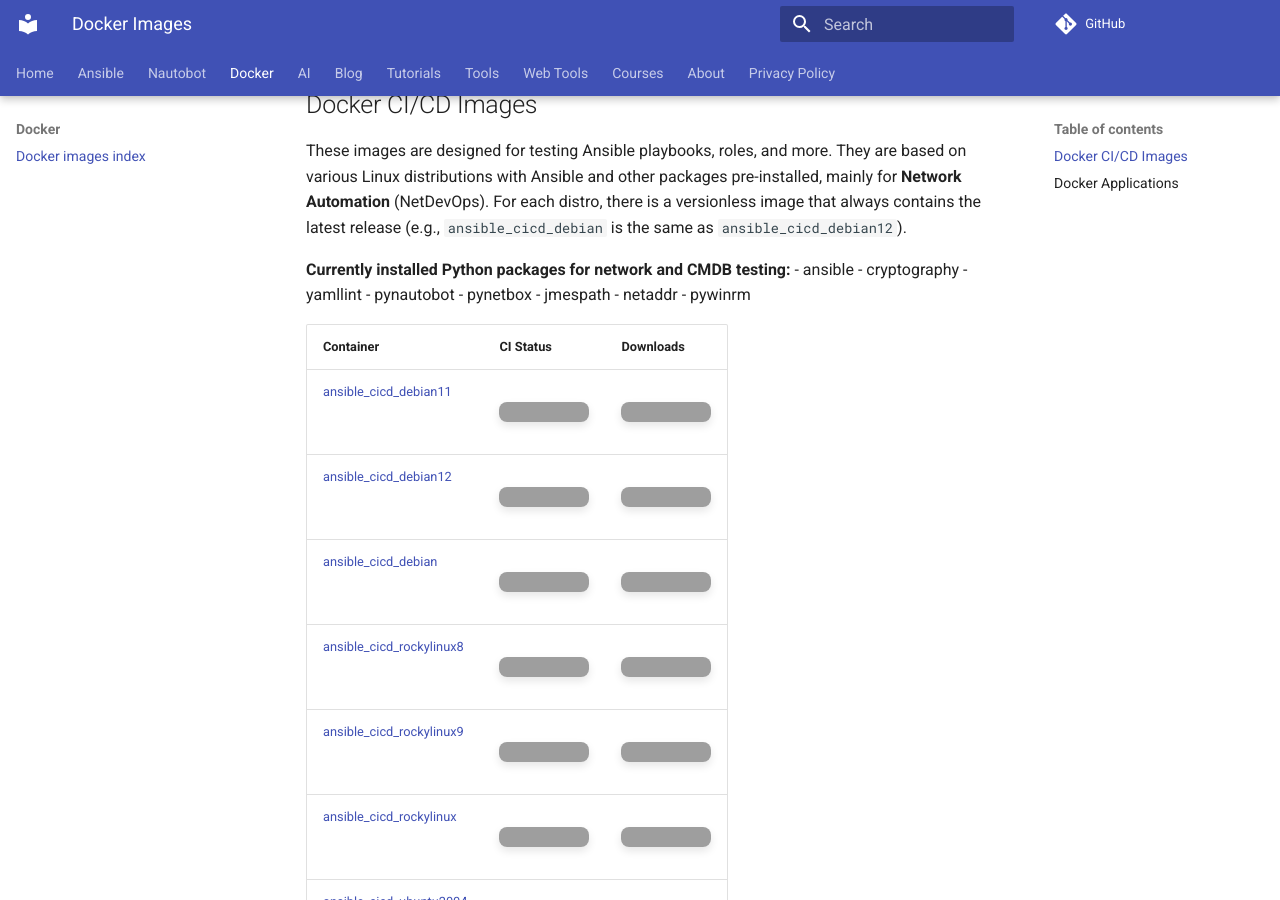
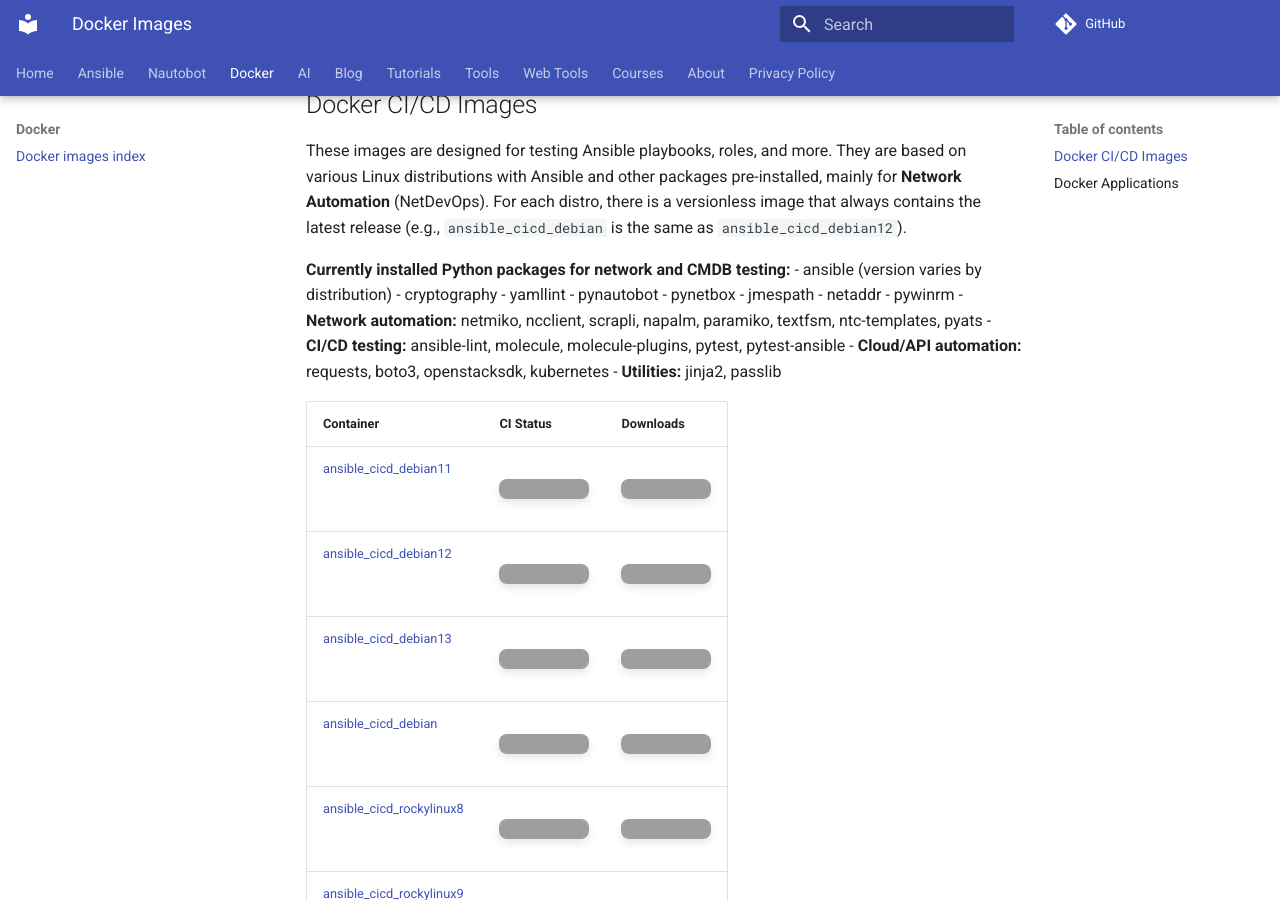
Before and after one commit to bsmeding/bsmeding.github.io, an MkDocs documentation site: the page built from docs/docker_images.md, in a window 1280 px wide and 900 px high, scrolled down 298 px. Built offline with MkDocs 1.6.1 and Material for MkDocs 9.7.7, drawn with Linux system fonts in a browser that asks for light colours; comment, search, counter and statistics services are not loaded; grey boxes are pictures that could not be loaded.

Commit message:
update images and packages

```diff
--- a/docs/docker_images.md
+++ b/docs/docker_images.md
@@ -19,7 +19,7 @@
 These images are designed for testing Ansible playbooks, roles, and more. They are based on various Linux distributions with Ansible and other packages pre-installed, mainly for **Network Automation** (NetDevOps). For each distro, there is a versionless image that always contains the latest release (e.g., `ansible_cicd_debian` is the same as `ansible_cicd_debian12`).
 
 **Currently installed Python packages for network and CMDB testing:**
-- ansible
+- ansible (version varies by distribution)
 - cryptography
 - yamllint
 - pynautobot
@@ -27,11 +27,16 @@
 - jmespath
 - netaddr
 - pywinrm
+- **Network automation:** netmiko, ncclient, scrapli, napalm, paramiko, textfsm, ntc-templates, pyats
+- **CI/CD testing:** ansible-lint, molecule, molecule-plugins, pytest, pytest-ansible
+- **Cloud/API automation:** requests, boto3, openstacksdk, kubernetes
+- **Utilities:** jinja2, passlib
 
 | Container | CI Status   | Downloads |
 | --------- | ----------- | --------- |
 | [ansible_cicd_debian11](https://hub.docker.com/repository/docker/bsmeding/ansible_cicd_debian11/general) | [![Build and Push Ansible Images](https://github.com/bsmeding/docker_containers_ansible_cicd/actions/workflows/docker.yml/badge.svg)](https://github.com/bsmeding/docker_containers_ansible_cicd/actions/workflows/docker.yml) | ![Docker Pulls](https://img.shields.io/docker/pulls/bsmeding/ansible_cicd_debian11) |
 | [ansible_cicd_debian12](https://hub.docker.com/repository/docker/bsmeding/ansible_cicd_debian12/general) | [![Build and Push Ansible Images](https://github.com/bsmeding/docker_containers_ansible_cicd/actions/workflows/docker.yml/badge.svg)](https://github.com/bsmeding/docker_containers_ansible_cicd/actions/workflows/docker.yml) | ![Docker Pulls](https://img.shields.io/docker/pulls/bsmeding/ansible_cicd_debian12) |
+| [ansible_cicd_debian13](https://hub.docker.com/repository/docker/bsmeding/ansible_cicd_debian13/general) | [![Build and Push Ansible Images](https://github.com/bsmeding/docker_containers_ansible_cicd/actions/workflows/docker.yml/badge.svg)](https://github.com/bsmeding/docker_containers_ansible_cicd/actions/workflows/docker.yml) | ![Docker Pulls](https://img.shields.io/docker/pulls/bsmeding/ansible_cicd_debian13) |
 | [ansible_cicd_debian](https://hub.docker.com/repository/docker/bsmeding/ansible_cicd_debian/general) | [![Build and Push Ansible Images](https://github.com/bsmeding/docker_containers_ansible_cicd/actions/workflows/docker.yml/badge.svg)](https://github.com/bsmeding/docker_containers_ansible_cicd/actions/workflows/docker.yml) | ![Docker Pulls](https://img.shields.io/docker/pulls/bsmeding/ansible_cicd_debian) |
 | [ansible_cicd_rockylinux8](https://hub.docker.com/repository/docker/bsmeding/ansible_cicd_rockylinux8/general) | [![Build and Push Ansible Images](https://github.com/bsmeding/docker_containers_ansible_cicd/actions/workflows/docker.yml/badge.svg)](https://github.com/bsmeding/docker_containers_ansible_cicd/actions/workflows/docker.yml) | ![Docker Pulls](https://img.shields.io/docker/pulls/bsmeding/ansible_cicd_rockylinux8) |
 | [ansible_cicd_rockylinux9](https://hub.docker.com/repository/docker/bsmeding/ansible_cicd_rockylinux9/general) | [![Build and Push Ansible Images](https://github.com/bsmeding/docker_containers_ansible_cicd/actions/workflows/docker.yml/badge.svg)](https://github.com/bsmeding/docker_containers_ansible_cicd/actions/workflows/docker.yml) | ![Docker Pulls](https://img.shields.io/docker/pulls/bsmeding/ansible_cicd_rockylinux9) |
```
